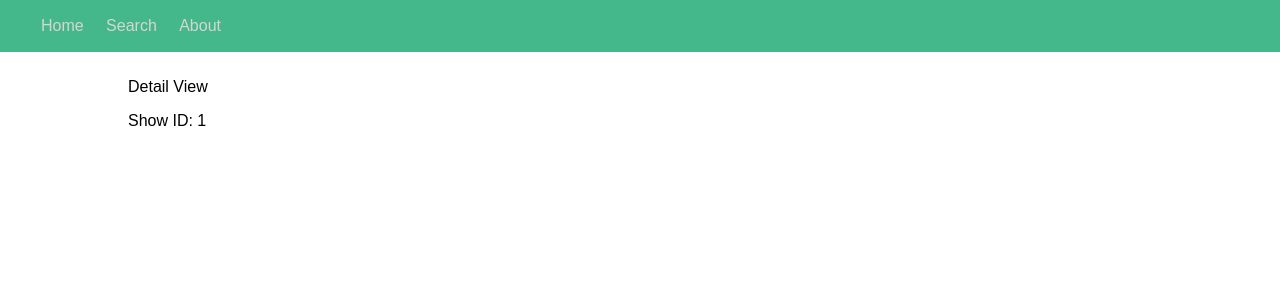
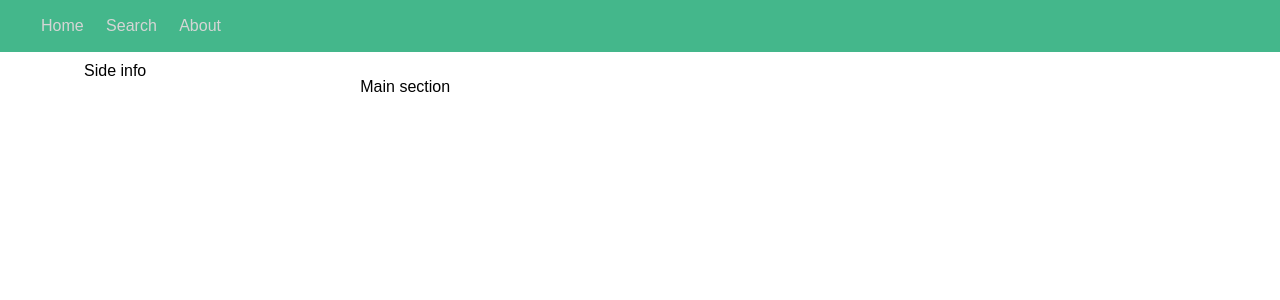
Before and after one commit to anontyro/show-stoppers-react, a React (Create React App) app: page /show/1 in a window 1280 px wide. Shown: the top 300 px of the page. Built offline with nearby package versions, Linux system fonts and the light colour scheme; no server answers.

Commit message:
adding in the detail page created the components currently and working on adding in the detail and the style

```diff
--- /dev/null
+++ b/src/features/ShowDetailView.css
@@ -0,0 +1,13 @@
+
+.show-detail-container {
+    display: flex;
+}
+
+.detail-left-container {
+    margin: 0 20px;
+    width: 345px;
+}
+
+.detail-main-container {
+    width: 100%;
+}
--- a/src/features/ShowDetailView.js
+++ b/src/features/ShowDetailView.js
@@ -2,7 +2,11 @@ import React, { Component } from 'react';
 import { connect } from 'react-redux';
 import ApiHandler from '../services/http/ApiHandler';
 import * as actionType from '../data/actions';
+import ShowDetailMain from './components/DetailComponents/ShowDetailMain';
+import ShowsSideInfo from './components/DetailComponents/ShowsSideInfo';
+import ShowSideInfo from './components/DetailComponents/ShowsSideInfo';
 
+import './ShowDetailView.css';
 class ShowDetailView extends Component {
 
     componentDidMount() {
@@ -24,16 +28,21 @@ class ShowDetailView extends Component {
 
         if (this.props.showDetail){
             showView = (
-                <div>
-                    <p>{this.props.showDetail.name}</p>
+                <div className='show-detail-container'>
+                    <ShowSideInfo show = {this.props.showDetail}></ShowSideInfo>
+                    <ShowDetailMain show={this.props.showDetail}></ShowDetailMain>
+                </div>
+            );
+        } else {
+            showView = (
+                <div className='page-loader'>
+                    Loading...
                 </div>
             );
         }
 
         return (
             <div>
-                <p>Detail View</p>
-                <p>Show ID: {this.props.match.params.id}</p>
                 {showView}
             </div>
         )
--- /dev/null
+++ b/src/features/components/DetailComponents/ShowDetailMain.js
@@ -0,0 +1,16 @@
+import React from 'react';
+import GlobalVar from '../../../data/GlobalVars';
+
+
+
+const ShowDetailMain = (props) => {
+
+    return (
+        <div className='detail-main-container'>
+            <p>Main section</p>
+            <p>{props.show.name}</p>
+        </div>
+    );
+};
+
+export default ShowDetailMain;
--- /dev/null
+++ b/src/features/components/DetailComponents/ShowsSideInfo.js
@@ -0,0 +1,13 @@
+import React from 'react';
+import GlobalVar from '../../../data/GlobalVars';
+
+const ShowSideInfo = (props) => {
+
+    return (
+        <div className='detail-left-container'>
+            Side info
+        </div>
+    );
+}
+
+export default ShowSideInfo;
--- a/src/routing/Main.css
+++ b/src/routing/Main.css
@@ -1,5 +1,5 @@
 main {
-    width: 80%;
+    width: 90%;
     margin: auto;
     padding-top: 10px;
 }
```
